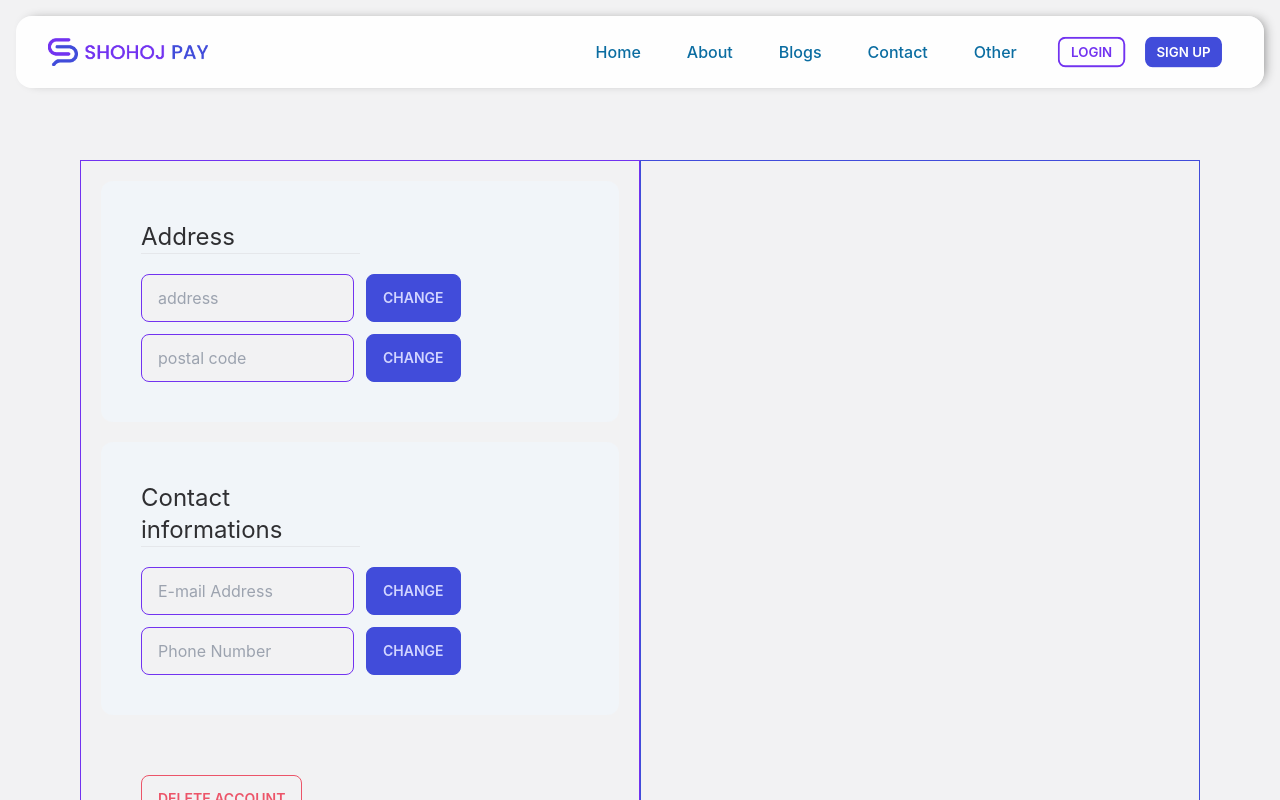
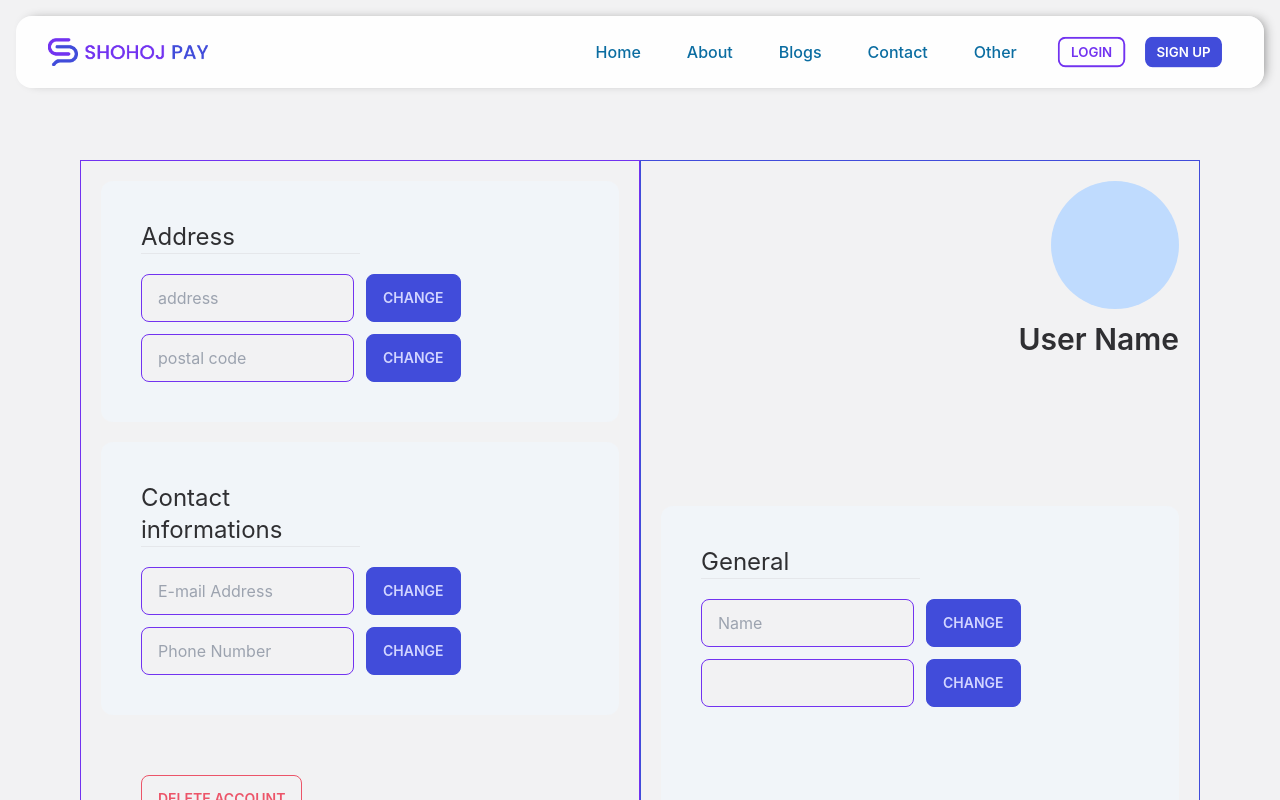
Before and after one commit to shahadat2772/shohoj-pay-client, a React (Create React App) app: page /settings in a window 1280 px wide. Shown: the top 800 px of the page. Built offline with nearby package versions, Linux system fonts and the light colour scheme; no server answers.

Commit message:
general settings section added

```diff
--- a/src/Components/Pages/Settings/Settings.js
+++ b/src/Components/Pages/Settings/Settings.js
@@ -4,12 +4,44 @@ const Settings = () => {
     return (
         <section className='px-5 pt-20 lg:px-20 lg:pb-20 lg:pt-40 lg:flex w-full'>
             {/* right part */}
-            <div className='border border-primary w-full lg:w-1/2 order-2'>
+            <div className='border border-primary w-full lg:w-1/2 order-2 grid grid-cols-1 gap-5 p-5'>
                 {/* user div */}
-                <div></div>
+                <div className=''>
+                    <div className=' '>
+                        <figure className='flex justify-end mb-3'>
+                            <div className='h-32 w-32 bg-blue-200 rounded-full' ></div>
+                        </figure>
+                        <h3 className='text-3xl text-right font-semibold'>User Name</h3>
+                    </div>
+                </div>
 
                 {/* general options section */}
-                <div></div>
+                <div className='rounded-xl p-3 lg:p-10 bg-slate-100'>
+
+                    {/* title div */}
+                    <div className='w-1/2 '>
+                        <h3 className='text-2xl text-left'>General</h3>
+                        <hr></hr>
+                    </div>
+
+                    {/* options container */}
+
+                    <div className='mt-5 grid grid-cols-1 gap-3'>
+
+                        {/* Name */}
+                        <div className='grid grid-cols-1 lg:grid-cols-2 gap-3'>
+                            <input className='input input-text input-secondary' type="text" placeholder='Name' />
+                            <button className='btn max-w-min btn-primary'>change</button>
+                        </div>
+                        {/* postal code */}
+                        <div className='grid grid-cols-1 lg:grid-cols-2 gap-3'>
+                            <input className='input input-number input-secondary' type="number" placeholder=' ' />
+                            <button className='btn max-w-min btn-primary'>change</button>
+                        </div>
+
+                    </div>
+
+                </div>
             </div>
 
             {/* left part  */}
```
